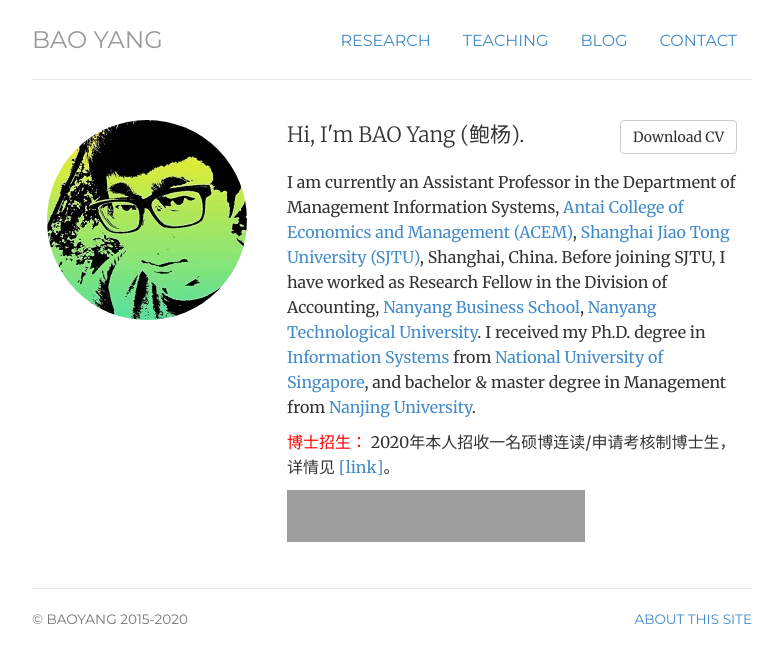
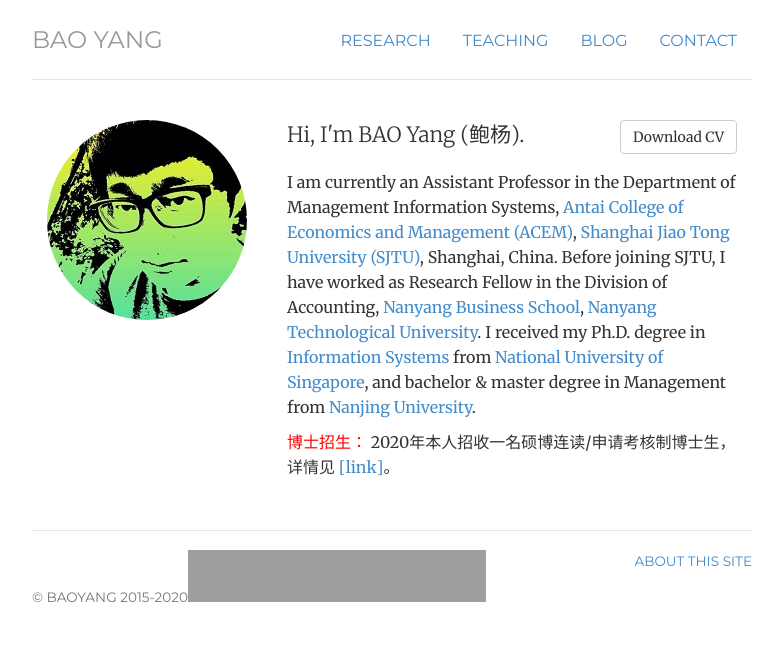
Before and after one commit to popeye007/popeye007.github.io, a Jekyll site: the page built from index.html, in a window 1280 px wide. Shown: the top 663 px of the page, without its empty margins (248-1031 px from the left). Built offline with Jekyll 4.4.1, drawn with Linux system fonts in a browser that asks for light colours; comment, search, counter and statistics services are not loaded; grey boxes are pictures that could not be loaded.

Commit message:
add music in footer

```diff
--- a/_includes/footer.html
+++ b/_includes/footer.html
@@ -1,7 +1,7 @@
 <div class="footer">
 	<div class="row">
 	<div class="col-sm-8">
-	<p><small>&copy; baoyang 2015-2020</small></p>
+	<p><small>&copy; baoyang 2015-2020</small><iframe frameborder="no" border="0" marginwidth="0" marginheight="0" width=298 height=52 src="//music.163.com/outchain/player?type=2&id=562661797&auto=1&height=32"></iframe></p>
 	</div>
 	<div class="col-sm-4">
 	<p class="pull-right"><small><a href="/about" title="About this site">About this site</a></small></p>
--- a/index.html
+++ b/index.html
@@ -18,7 +18,6 @@
 	<a href="/files/CV_BaoYang.pdf" class="btn btn-default pull-right" title="Download CV as PDF">Download CV</a></p>
 	<p>I am currently an <span itemprop="title">Assistant Professor</span> in the Department of Management Information Systems, <a href="http://www.acem.sjtu.edu.cn/">Antai College of Economics and Management (ACEM)</a>, <span itemprop="affiliation"><a href="http://www.sjtu.edu.cn/">Shanghai Jiao Tong University (SJTU)</a></span>, <span itemprop="address" itemscope itemtype="http://data-vocabulary.org/Address"> <span itemprop="locality">Shanghai</span>, <span itemprop="country-name">China</span></span>. Before joining SJTU, I have worked as Research Fellow in the Division of Accounting, <a href="http://www.nbs.ntu.edu.sg/">Nanyang Business School</a>, <a href="http://www.ntu.edu.sg/">Nanyang Technological University</a>. I received my Ph.D. degree in <a href="http://www.comp.nus.edu.sg/is/">Information Systems</a> from <a href="http://www.nus.edu.sg/">National University of Singapore</a>, and bachelor & master degree in Management from <a href="http://www.nju.edu.cn/">Nanjing University</a>.</p>
 	<p><span style="color:red;">博士招生：</span> 2020年本人招收一名硕博连读/申请考核制博士生，详情见 <a href="http://yangbao.org/notes/2020/07/24/phd-position-available">[link]</a>。</p>
-	<iframe frameborder="no" border="0" marginwidth="0" marginheight="0" width=298 height=52 src="//music.163.com/outchain/player?type=2&id=562661797&auto=1&height=32"></iframe>
 	<!-- <p> My <a href="/files/cv-bao.pdf" title="Download CV as PDF">CV</a> </p> -->
 	</div>
 </div>
--- a/research/index.html
+++ b/research/index.html
@@ -11,7 +11,6 @@
 <div class="cv">
 	<!-- <p><strong>[<a href="#Papers" target="_self">Papers</a> | <a href="#Services" target="_self">Services</a> | <a href="#Media" target="_self">Media Mentions</a>]</strong><br> -->
 	<!-- <p>[<a href="https://scholar.google.com/citations?user=7EEwatMAAAAJ" target="_blank">My Google Scholar Page</a> | <a href="https://papers.ssrn.com/sol3/cf_dev/AbsByAuth.cfm?per_id=1713891" target="_blank">My SSRN Page</a>]</p>-->
-	<iframe frameborder="no" border="0" marginwidth="0" marginheight="0" width=298 height=52 src="//music.163.com/outchain/player?type=2&id=562661797&auto=1&height=32"></iframe>
 
 	<p><strong><a name="Interests">Research Interests:</a></strong><br>
 	<ul>
```
